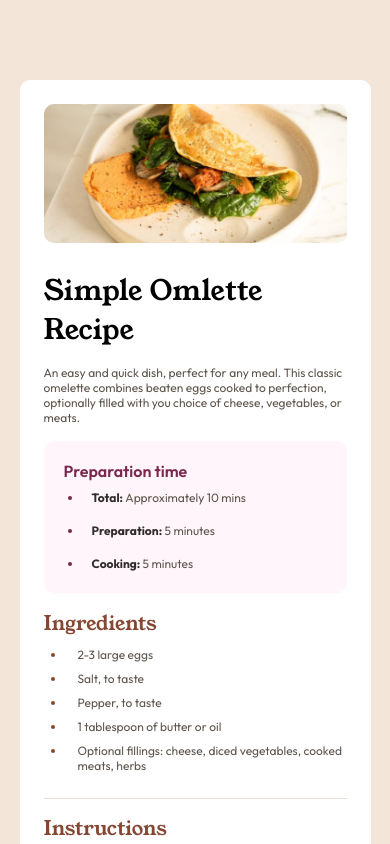
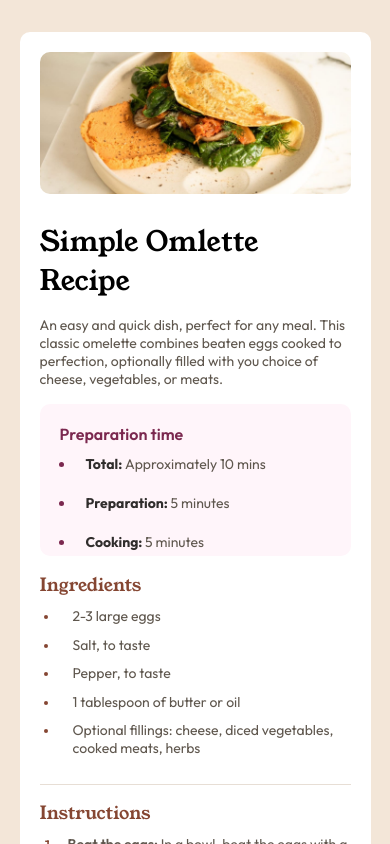
Before and after one commit to dilaraj/recipe-page-main, a React (Create React App) app: page / in a window 390 px wide. Shown: the top 844 px of the page. Built offline with nearby package versions, Linux system fonts and the light colour scheme.

Commit message:
Fixing mobile compatibility

```diff
--- a/src/global.css
+++ b/src/global.css
@@ -178,3 +178,35 @@
 .nutritionTable > div:nth-last-child(-n+2) {
     border: none;
 }
+
+@media (max-width: 600px) {
+    .recipeCard {
+        width: 90vw;
+        padding: 1.25em;
+    }
+
+    .recipeImg img {
+        width: 100%;
+    }
+
+    .container {
+        padding: 2em 0;
+    }
+
+    .recipleTitle {
+        font-size: 1.5rem;
+    }
+
+    .recipeDescription,
+    .prepInfo li,
+    .ingredientContainer li,
+    .instructionsContainer li,
+    .nutritionText,
+    .nutritionTable {
+        font-size: 0.875rem;
+    }
+
+    .header {
+        font-size: 1.125rem
+    }
+}
```
